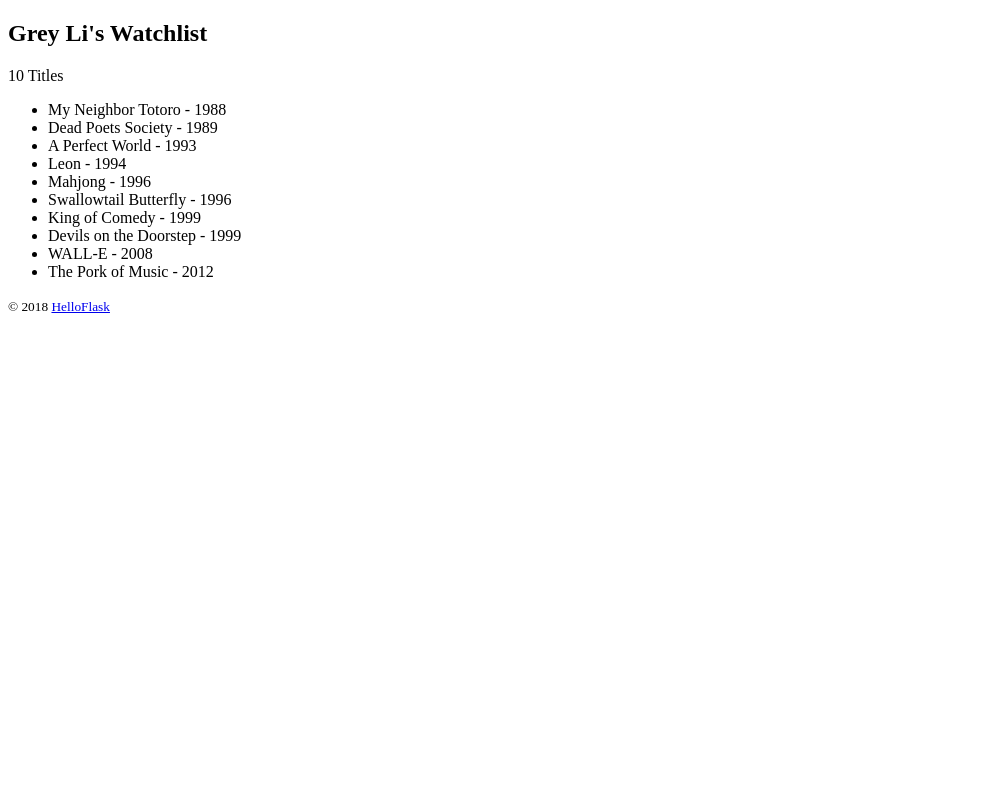
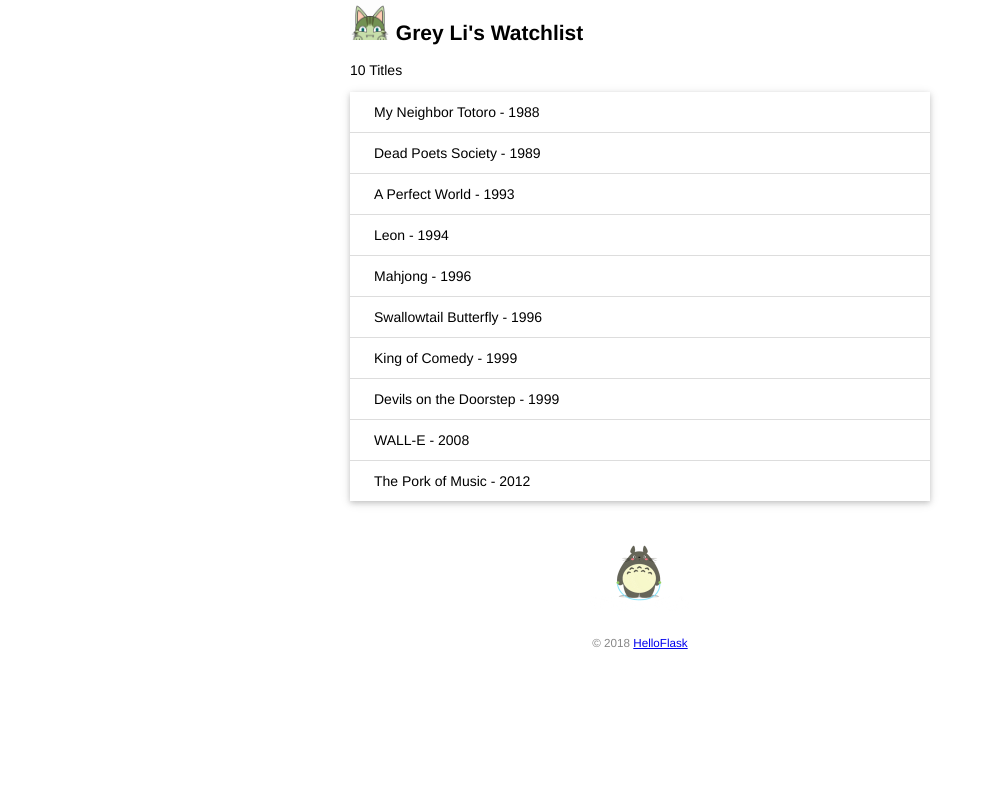
Before and after one commit to jsdegithub/watchlist, a Flask app: page / in a window 1280 px wide. Shown: the whole page, without its empty margins (0-988 px from the left). Run offline with Flask 2, Linux system fonts and the light colour scheme.

Commit message:
simple principle sheet

```diff
--- /dev/null
+++ b/static/style.css
@@ -0,0 +1,43 @@
+body {
+    margin: auto;
+    max-width: 580px;
+    font-size: 14px;
+    font-family: Helvetica, Arial, sans-serif;
+}
+
+footer {
+    color: #888;
+    margin-top: 15px;
+    text-align: center;
+    padding: 10px;
+}
+
+.avatar {
+    width: 40px;
+}
+
+.movie-list {
+    list-style-type: none;
+    padding: 0;
+    margin-bottom: 10px;
+    box-shadow: 0 2px 5px 0 rgba(0, 0, 0, 0.16), 0 2px 10px 0 rgba(0, 0, 0, 0.12);
+}
+
+.movie-list li {
+    padding: 12px 24px;
+    border-bottom: 1px solid #ddd;
+}
+
+.movie-list li:last-child {
+    border-bottom:none;
+}
+
+.movie-list li:hover {
+    background-color: #f8f9fa;
+}
+
+.totoro {
+    display: block;
+    margin: 0 auto;
+    height: 100px;
+}
--- a/templates/index.html
+++ b/templates/index.html
@@ -1,20 +1,21 @@
-<!DOCTYPE html>
-<html lang="en">
 <head>
     <meta charset="utf-8">
     <title>{{ name }}'s Watchlist</title>
+    <link rel="icon" href="{{ url_for('static', filename='favicon.ico') }}">
+    <link rel="stylesheet" href="{{ url_for('static', filename='style.css') }}" type="text/css">
 </head>
 <body>
-    <h2>{{ name }}'s Watchlist</h2>
-    {# 使用 length 过滤器获取 movies 变量的长度 #}
+    <h2>
+        <img alt="Avatar" class="avatar" src="{{ url_for('static', filename='images/avatar.png') }}">
+        {{ name }}'s Watchlist
+    </h2>
     <p>{{ movies|length }} Titles</p>
-    <ul>
-        {% for movie in movies %}  {# 迭代 movies 变量 #}
-        <li>{{ movie.title }} - {{ movie.year }}</li>  {# 等同于 movie['title'] #}
-        {% endfor %}  {# 使用 endfor 标签结束 for 语句 #}
+    <ul class="movie-list">
+        {% for movie in movies %}
+        <li>{{ movie.title }} - {{ movie.year }}</li>
+        {% endfor %}
     </ul>
+    <img alt="Walking Totoro" class="totoro" src="{{ url_for('static', filename='images/totoro.gif') }}">
     <footer>
         <small>&copy; 2018 <a href="http://helloflask.com/tutorial">HelloFlask</a></small>
-    </footer>
-</body>
-</html>
+	</footer>
```
Also changed, not shown: static/images/avatar.png (added), static/images/totoro.gif (added).
